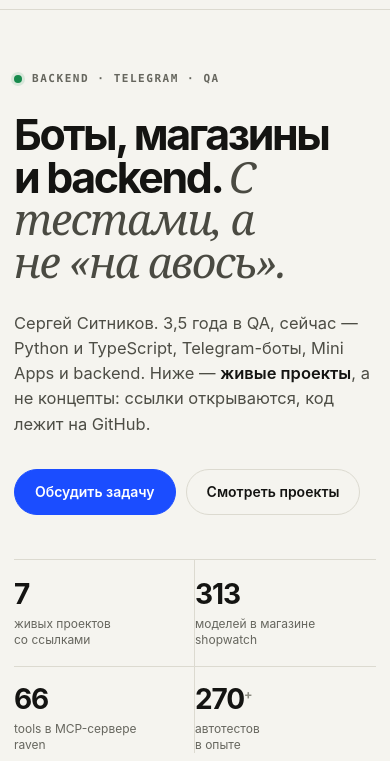
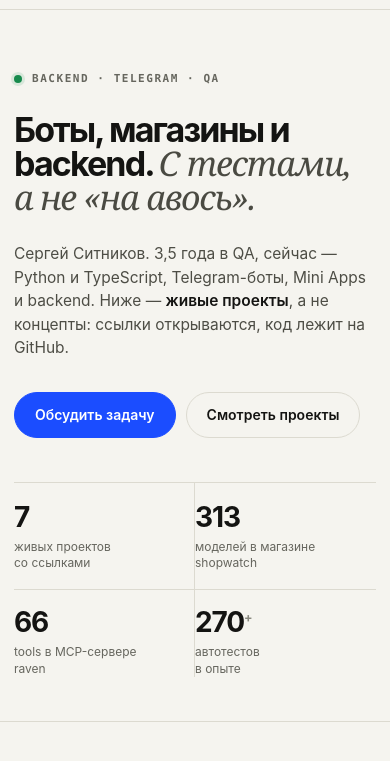
Before and after one commit to ssrjkk/ssrjkk.github.io, a plain HTML site: page index.html in a window 390 px wide. Shown: the part 83-844 px from the top of the page. Drawn offline with Linux system fonts and the light colour scheme.

Commit message:
hub: valid fluid wrap width on narrow screens

```diff
--- a/index.html
+++ b/index.html
@@ -195,11 +195,11 @@ h2{font-size:clamp(30px,4.3vw,46px);line-height:1.04;letter-spacing:-.045em;font
   .contact-box{padding:38px 26px 32px;border-radius:20px}
 }
 @media (max-width:620px){
-  .wrap{width:min(100% - 28px,1180px)}
+  .wrap{width:calc(100% - 28px)}
   .brand-name{display:none}
   .header-gh{padding:6px 11px}
-  h1{font-size:clamp(38px,11vw,56px)}
-  .lede{font-size:16.5px}
+  h1{font-size:34px}
+  .lede{font-size:15.5px}
   .projects{grid-template-columns:1fr}
   .card--featured{grid-column:auto}
   .stats{margin-top:44px}
```
